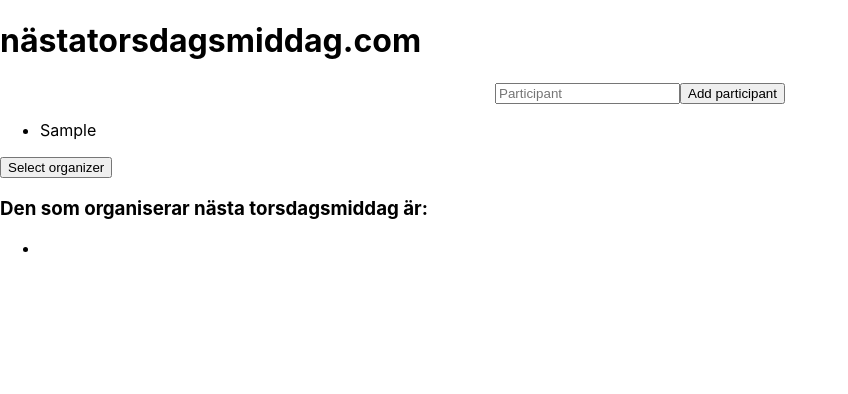
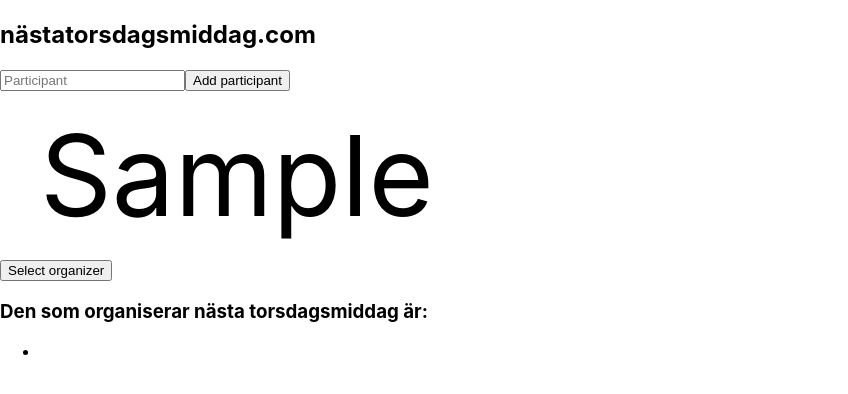
Before and after one commit to martenstromberg/testproject, a React (Create React App) app: page / in a window 1280 px wide. Both pictures are taken after typing "Sample" into the empty fields and a click on the button "Add participant". Shown: the top 394 px of the page, without its empty margins (0-848 px from the left). Built offline with nearby package versions, Linux system fonts and the light colour scheme.

Commit message:
ttvttgtg

```diff
--- a/package.json
+++ b/package.json
@@ -3,6 +3,7 @@
   "version": "0.1.0",
   "private": true,
   "dependencies": {
+    "npm": "^6.9.0",
     "react": "^16.8.6",
     "react-dom": "^16.8.6",
     "react-scripts": "3.0.1"
--- a/src/App.js
+++ b/src/App.js
@@ -55,8 +55,8 @@ export default class App extends Component  {
   render() {
     return (
       <div>
-        <h1>nästatorsdagsmiddag.com</h1>
-        <form className="App" onSubmit={this.addParticipant}>
+        <h2>nästatorsdagsmiddag.com</h2>
+        <form onSubmit={this.addParticipant}>
           <input placeholder="Participant" value={this.state.term} onChange={this.onChange}/>
           <button type="submit"> Add participant</button>
         </form>
--- /dev/null
+++ b/src/List.css
@@ -0,0 +1,3 @@
+.li {
+  font-size:112px;
+}
--- a/src/List.js
+++ b/src/List.js
@@ -1,11 +1,13 @@
 import React from 'react'
+import './List.css';
+
 
 const List = props => (
 
   <ul>
     {
       props.items.map(
-        (item, index) => <li key={index}> {item}</li>
+        (item, index) => <li className="li" key={index}> {item}</li>
       )
     }
   </ul>
```
Also changed, not shown: 1 other file (tests, documents, lock files or other folders).
